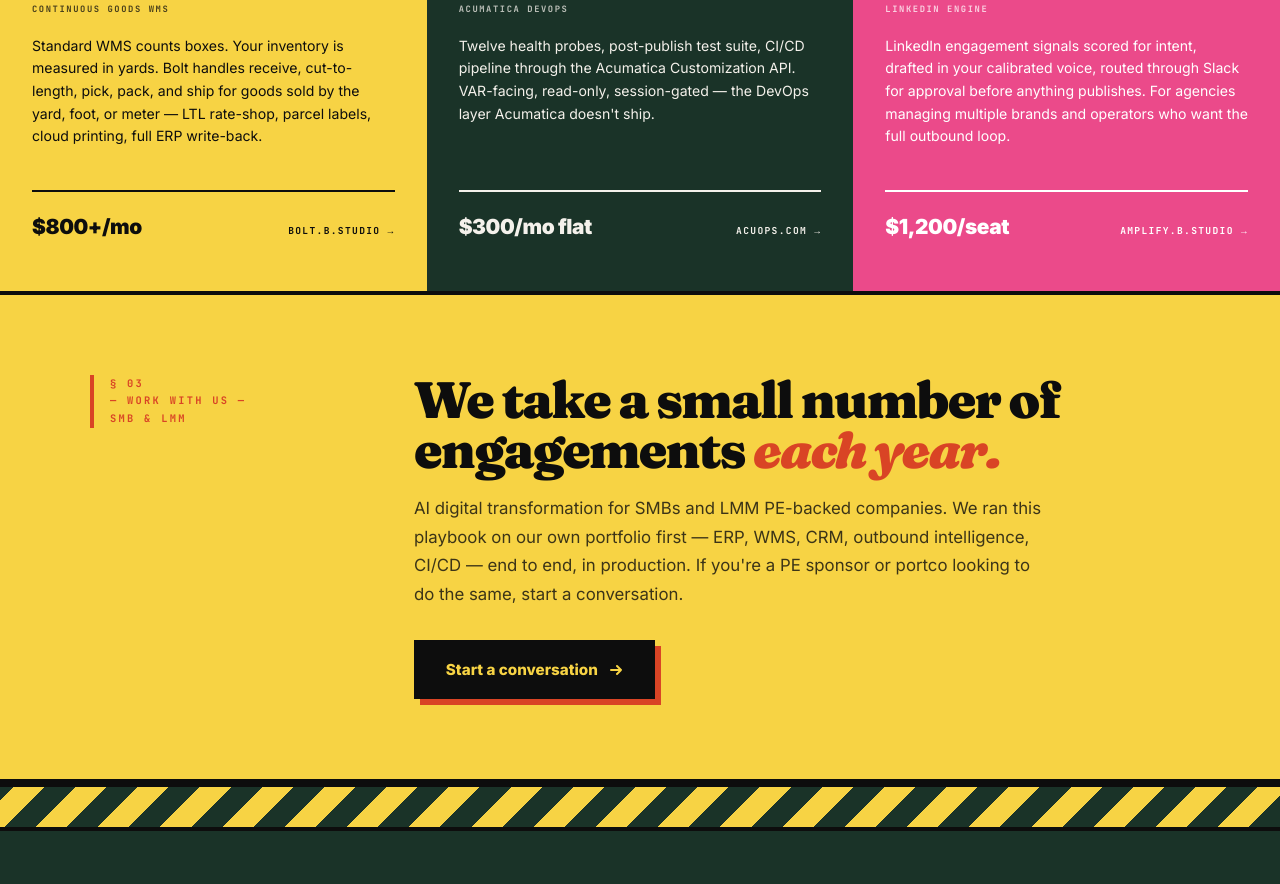
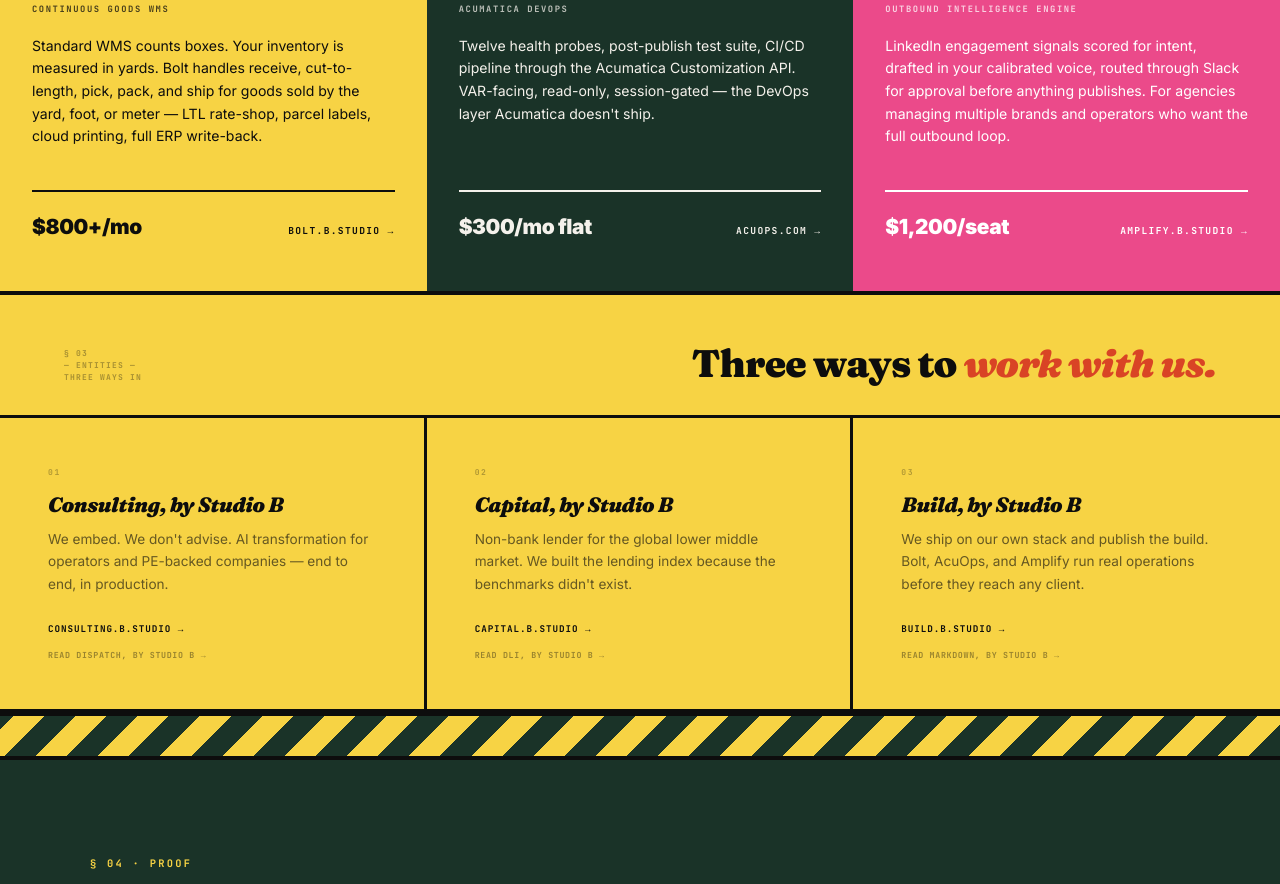
Before and after one commit to studio-b-ai/b-studio-website, a plain HTML site: page index.html in a window 1280 px wide. Shown: the part 1364-2248 px from the top of the page. Drawn offline with Linux system fonts and the light colour scheme; a script that the page names is missing.

Commit message:
feat(hub): fix product count, Amplify tag, entity lanes replacing services section

```diff
--- a/index.html
+++ b/index.html
@@ -439,70 +439,29 @@ nav {
 .p-block.acuops .pb-sticker  { background: var(--yolk); color: var(--ink); border-color: var(--ink); }
 .p-block.amplify .pb-sticker { background: var(--yolk); color: var(--ink); border-color: var(--ink); }
 
-/* ── SERVICES band ── */
-.services {
-  background: var(--yolk);
-  padding: 5rem 2.5rem;
-  border-bottom: 4px solid var(--ink);
+/* ── Entity lanes ── */
+.entity-lanes { border-bottom: 3px solid var(--ink); }
+.el-head { padding: 3rem 4rem 2rem; display: flex; align-items: flex-end; justify-content: space-between; border-bottom: 3px solid var(--ink); gap: 2rem; flex-wrap: wrap; }
+.el-kicker { font-family: 'JetBrains Mono', monospace; font-size: 0.5rem; font-weight: 700; letter-spacing: 0.15em; text-transform: uppercase; color: rgba(13,13,13,0.35); white-space: pre-line; }
+.el-h2 { font-family: 'Fraunces', serif; font-weight: 900; font-size: clamp(1.8rem, 3vw, 2.8rem); line-height: 1.05; letter-spacing: -0.02em; color: var(--ink); }
+.el-h2 em { font-style: italic; color: var(--vermillion); }
+.el-grid { display: grid; grid-template-columns: repeat(3, 1fr); }
+.el-card { padding: 3rem; border-right: 3px solid var(--ink); }
+.el-card:last-child { border-right: none; }
+.el-num { font-family: 'JetBrains Mono', monospace; font-size: 0.5rem; font-weight: 700; letter-spacing: 0.2em; color: rgba(13,13,13,0.3); margin-bottom: 1rem; }
+.el-name { font-family: 'Fraunces', serif; font-weight: 900; font-style: italic; font-size: 1.3rem; line-height: 1.05; letter-spacing: -0.02em; color: var(--ink); margin-bottom: 0.75rem; }
+.el-desc { font-size: 0.85rem; line-height: 1.65; color: rgba(13,13,13,0.62); margin-bottom: 1.75rem; }
+.el-ctas { display: flex; flex-direction: column; gap: 0.75rem; }
+.el-primary { font-family: 'JetBrains Mono', monospace; font-size: 0.58rem; font-weight: 700; letter-spacing: 0.1em; text-transform: uppercase; color: var(--ink); text-decoration: none; transition: opacity 0.12s; }
+.el-primary:hover { opacity: 0.6; }
+.el-newsletter { font-family: 'JetBrains Mono', monospace; font-size: 0.52rem; font-weight: 700; letter-spacing: 0.08em; text-transform: uppercase; color: rgba(13,13,13,0.4); text-decoration: none; transition: color 0.12s; }
+.el-newsletter:hover { color: var(--ink); }
+@media (max-width: 768px) {
+  .el-head { padding: 2rem 1.5rem; }
+  .el-grid { grid-template-columns: 1fr; }
+  .el-card { border-right: none; border-bottom: 3px solid var(--ink); padding: 2rem 1.5rem; }
+  .el-card:last-child { border-bottom: none; }
 }
-.services-inner {
-  max-width: 1100px;
-  margin: 0 auto;
-  display: grid;
-  grid-template-columns: 260px 1fr;
-  gap: 4rem;
-  align-items: start;
-}
-.svc-kicker {
-  font-family: 'JetBrains Mono', monospace;
-  font-size: 0.65rem;
-  letter-spacing: 0.22em;
-  text-transform: uppercase;
-  color: var(--vermillion);
-  font-weight: 700;
-  border-left: 4px solid var(--vermillion);
-  padding-left: 1rem;
-  line-height: 1.7;
-}
-.svc-body h3 {
-  font-family: 'Fraunces', serif;
-  font-weight: 900;
-  font-size: clamp(2rem, 4vw, 3.4rem);
-  line-height: 0.98;
-  letter-spacing: -0.035em;
-  color: var(--ink);
-  margin-bottom: 1.2rem;
-}
-.svc-body h3 em { font-style: italic; color: var(--vermillion); }
-.svc-body p {
-  font-family: 'Inter', sans-serif;
-  font-size: 1.05rem;
-  line-height: 1.7;
-  color: var(--ink-80);
-  max-width: 640px;
-  margin-bottom: 2rem;
-}
-.svc-cta {
-  display: inline-flex;
-  align-items: center;
-  gap: 0.6rem;
-  padding: 0.95rem 1.8rem;
-  background: var(--ink);
-  color: var(--yolk);
-  text-decoration: none;
-  font-family: 'Inter', sans-serif;
-  font-weight: 800;
-  font-size: 0.95rem;
-  border: 3px solid var(--ink);
-  box-shadow: 6px 6px 0 var(--vermillion);
-  transition: transform 0.1s, box-shadow 0.1s;
-}
-.svc-cta:hover {
-  transform: translate(3px, 3px);
-  box-shadow: 3px 3px 0 var(--vermillion);
-}
-.svc-cta svg { transition: transform 0.15s; }
-.svc-cta:hover svg { transform: translateX(3px); }
 
 /* ── PROOF band — forest green ── */
 .proof {
@@ -923,7 +882,7 @@ footer {
   </button>
   <div class="nav-right">
     <a href="#products">Products</a>
-    <a href="#services">Services</a>
+    <a href="#entities">Entities</a>
     <a href="#proof">Proof</a>
     <a href="#about">About</a>
     <a href="#contact" class="cta">Get in Touch</a>
@@ -955,7 +914,7 @@ footer {
 
   <div class="badges">
     <span class="badge"><span class="bdot"></span>7 portfolio companies</span>
-    <span class="badge">4 products shipping</span>
+    <span class="badge">3 products in production</span>
     <span class="badge ink"><span class="bdot"></span>Production, every day</span>
     <span class="badge rot">0 demo environments</span>
     <span class="badge">Principal-led · 5 people</span>
@@ -967,7 +926,7 @@ footer {
 <!-- PRODUCTS -->
 <section class="products" id="products">
   <div class="products-head">
-    <div class="ph-left">§ 02<br>— THE PRODUCTS —<br>FOUR IN PRODUCTION</div>
+    <div class="ph-left">§ 02<br>— THE PRODUCTS —<br>THREE IN PRODUCTION</div>
     <h2 class="ph-h2">Each one built because <em>we needed it.</em></h2>
   </div>
 
@@ -1004,7 +963,7 @@ footer {
       <div>
         <div class="pb-number">03</div>
         <div class="pb-name">Amplify</div>
-        <div class="pb-tag">LinkedIn Engine</div>
+        <div class="pb-tag">Outbound Intelligence Engine</div>
       </div>
       <p class="pb-desc">LinkedIn engagement signals scored for intent, drafted in your calibrated voice, routed through Slack for approval before anything publishes. For agencies managing multiple brands and operators who want the full outbound loop.</p>
       <div class="pb-foot">
@@ -1015,18 +974,44 @@ footer {
   </div>
 </section>
 
-<!-- SERVICES -->
-<section class="services" id="services">
-  <div class="services-inner">
-    <div class="svc-kicker">§ 03<br>— WORK WITH US —<br>SMB &amp; LMM</div>
-    <div class="svc-body">
-      <h3>We take a small number of engagements <em>each year.</em></h3>
-      <p>AI digital transformation for SMBs and LMM PE-backed companies. We ran this playbook on our own portfolio first — ERP, WMS, CRM, outbound intelligence, CI/CD — end to end, in production. If you're a PE sponsor or portco looking to do the same, start a conversation.</p>
-      <a href="#contact" class="svc-cta">
-        Start a conversation
-        <svg width="16" height="16" viewBox="0 0 16 16" fill="none"><path d="M3 8h10M9 4l4 4-4 4" stroke="currentColor" stroke-width="2" stroke-linecap="round" stroke-linejoin="round"/></svg>
-      </a>
+<!-- ENTITY LANES -->
+<section class="entity-lanes" id="entities">
+  <div class="el-head">
+    <div class="el-kicker">§ 03<br>— ENTITIES —<br>THREE WAYS IN</div>
+    <h2 class="el-h2">Three ways to <em>work with us.</em></h2>
+  </div>
+  <div class="el-grid">
+
+    <div class="el-card consulting">
+      <div class="el-num">01</div>
+      <div class="el-name">Consulting, by Studio B</div>
+      <p class="el-desc">We embed. We don't advise. AI transformation for operators and PE-backed companies — end to end, in production.</p>
+      <div class="el-ctas">
+        <a href="https://consulting.b.studio" class="el-primary">consulting.b.studio →</a>
+        <a href="https://dispatch.b.studio/subscribe" class="el-newsletter">Read Dispatch, by Studio B →</a>
+      </div>
     </div>
+
+    <div class="el-card capital">
+      <div class="el-num">02</div>
+      <div class="el-name">Capital, by Studio B</div>
+      <p class="el-desc">Non-bank lender for the global lower middle market. We built the lending index because the benchmarks didn't exist.</p>
+      <div class="el-ctas">
+        <a href="https://capital.b.studio" class="el-primary">capital.b.studio →</a>
+        <a href="https://dli.b.studio/subscribe" class="el-newsletter">Read DLI, by Studio B →</a>
+      </div>
+    </div>
+
+    <div class="el-card build">
+      <div class="el-num">03</div>
+      <div class="el-name">Build, by Studio B</div>
+      <p class="el-desc">We ship on our own stack and publish the build. Bolt, AcuOps, and Amplify run real operations before they reach any client.</p>
+      <div class="el-ctas">
+        <a href="https://build.b.studio" class="el-primary">build.b.studio →</a>
+        <a href="https://markdown.b.studio/subscribe" class="el-newsletter">Read Markdown, by Studio B →</a>
+      </div>
+    </div>
+
   </div>
 </section>
 
@@ -1040,7 +1025,7 @@ footer {
     <p class="proof-context">Wholesale distribution, DTC, manufacturing, SaaS, professional services, financial services, and other highly regulated industries. Different fulfillment models, different customer bases, different compliance requirements — Studio B built and runs the technology layer across all of it.</p>
     <div class="proof-stats">
       <div class="ps-item"><div class="ps-n">7</div><div class="ps-l">Companies owned &amp; operated</div></div>
-      <div class="ps-item"><div class="ps-n">4</div><div class="ps-l">Products in production</div></div>
+      <div class="ps-item"><div class="ps-n">3</div><div class="ps-l">Products in production</div></div>
       <div class="ps-item"><div class="ps-n">Daily</div><div class="ps-l">Real orders, real deadlines</div></div>
       <div class="ps-item"><div class="ps-n">0</div><div class="ps-l">Demo environments</div></div>
     </div>
@@ -1103,7 +1088,7 @@ footer {
     <div class="f-copy">© 2026 Studio B Consulting, LLC</div>
     <div class="f-links">
       <a href="#products">Products</a>
-      <a href="#services">Services</a>
+      <a href="#entities">Entities</a>
       <a href="#about">About</a>
       <a href="/privacy">Privacy</a>
     </div>
```
